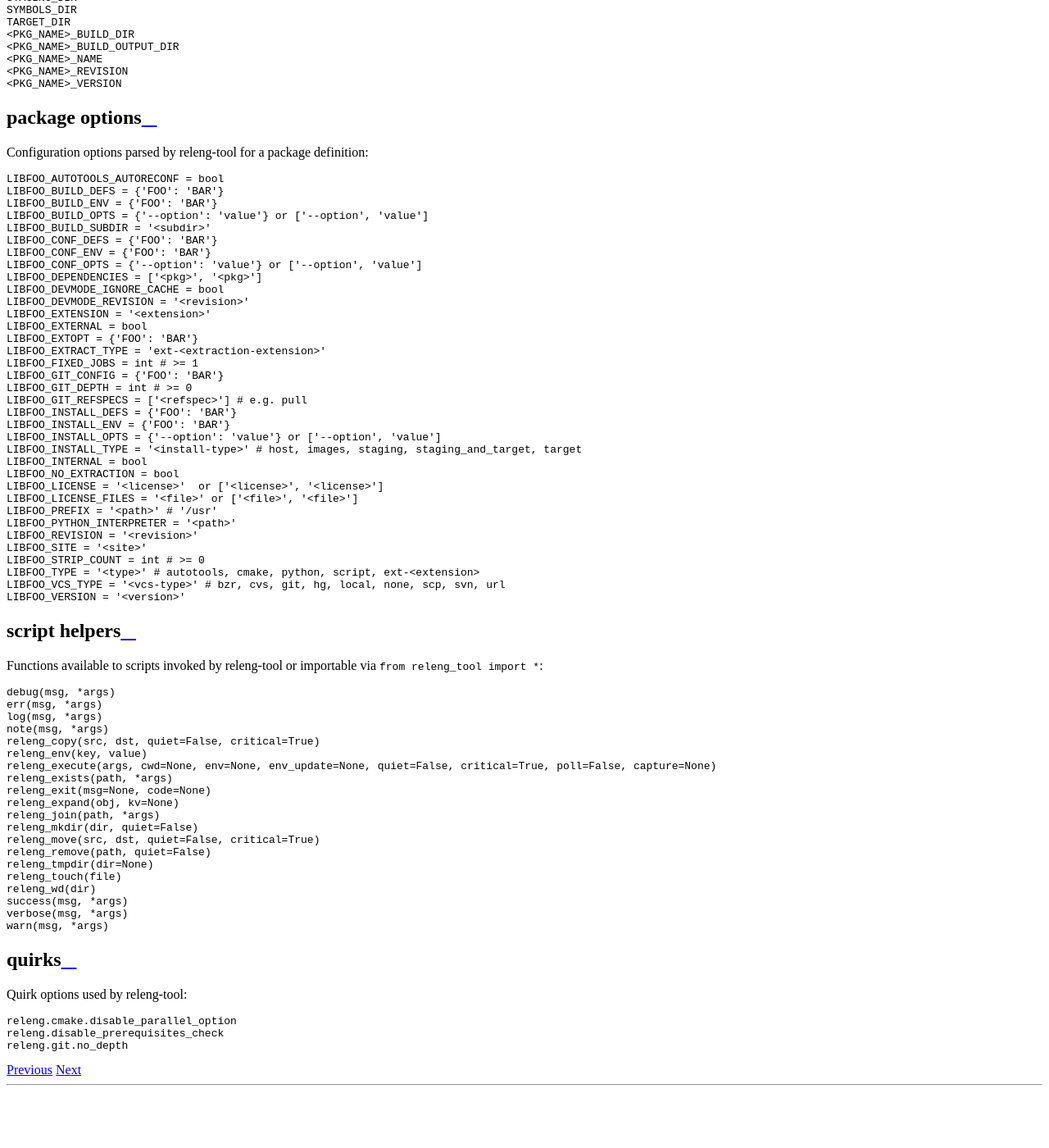
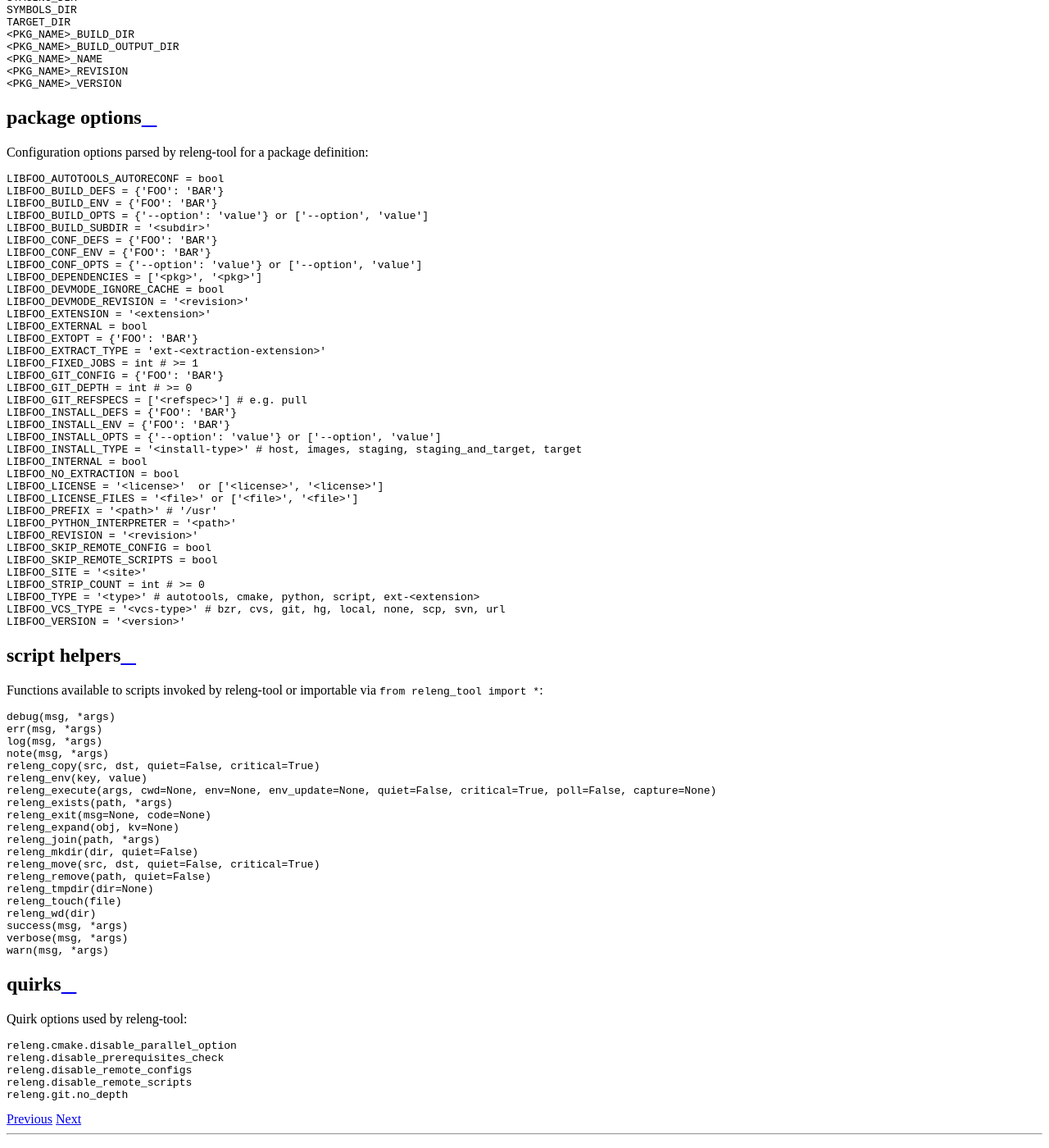
Before and after one commit to releng-tool/releng-tool, a Sphinx documentation site: the page built from Documentation/annex-a.rst, in a window 1280 px wide and 1400 px high, scrolled down 1927 px. Shown: the whole window at 82% size. Built offline with Sphinx 7.4.7 and the Read the Docs theme 2.0.0, drawn with Linux system fonts in a browser that asks for light colours; before the commit the page ends 3267 px from its top, so only the background shows below that.

Commit message:
Documentation: add missing package options and quirks
Adding a series of package options and supported quirk strings that have
been introduced in the implementation but were not added into the annex.

Signed-off-by: James Knight <james.d.knight@live.com>

```diff
--- a/Documentation/annex-a.rst
+++ b/Documentation/annex-a.rst
@@ -112,6 +112,8 @@ Configuration options parsed by releng-tool for a package definition:
    LIBFOO_PREFIX = '<path>' # '/usr'
    LIBFOO_PYTHON_INTERPRETER = '<path>'
    LIBFOO_REVISION = '<revision>'
+   LIBFOO_SKIP_REMOTE_CONFIG = bool
+   LIBFOO_SKIP_REMOTE_SCRIPTS = bool
    LIBFOO_SITE = '<site>'
    LIBFOO_STRIP_COUNT = int # >= 0
    LIBFOO_TYPE = '<type>' # autotools, cmake, python, script, ext-<extension>
@@ -156,4 +158,6 @@ Quirk options used by releng-tool:
 
    releng.cmake.disable_parallel_option
    releng.disable_prerequisites_check
+   releng.disable_remote_configs
+   releng.disable_remote_scripts
    releng.git.no_depth
```
